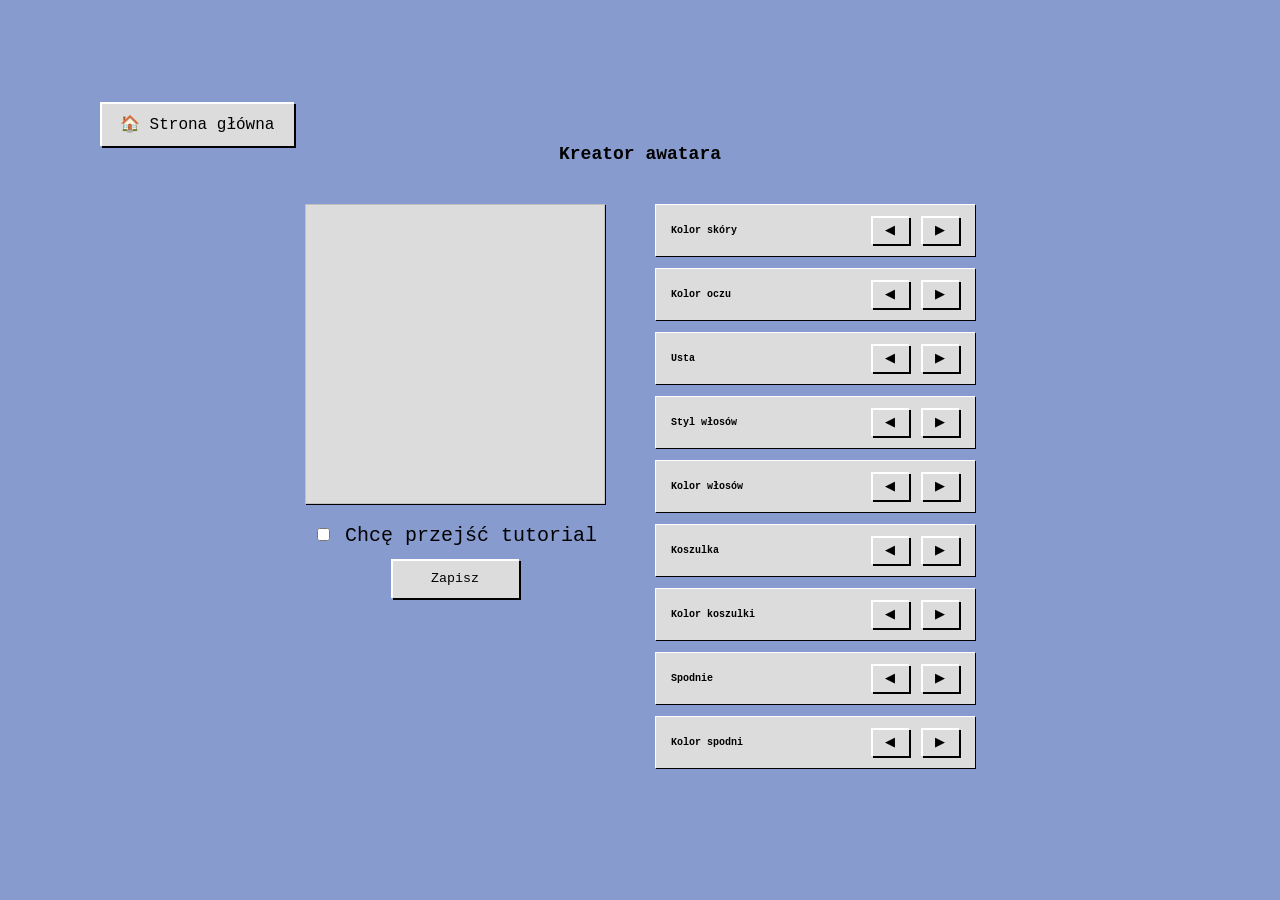
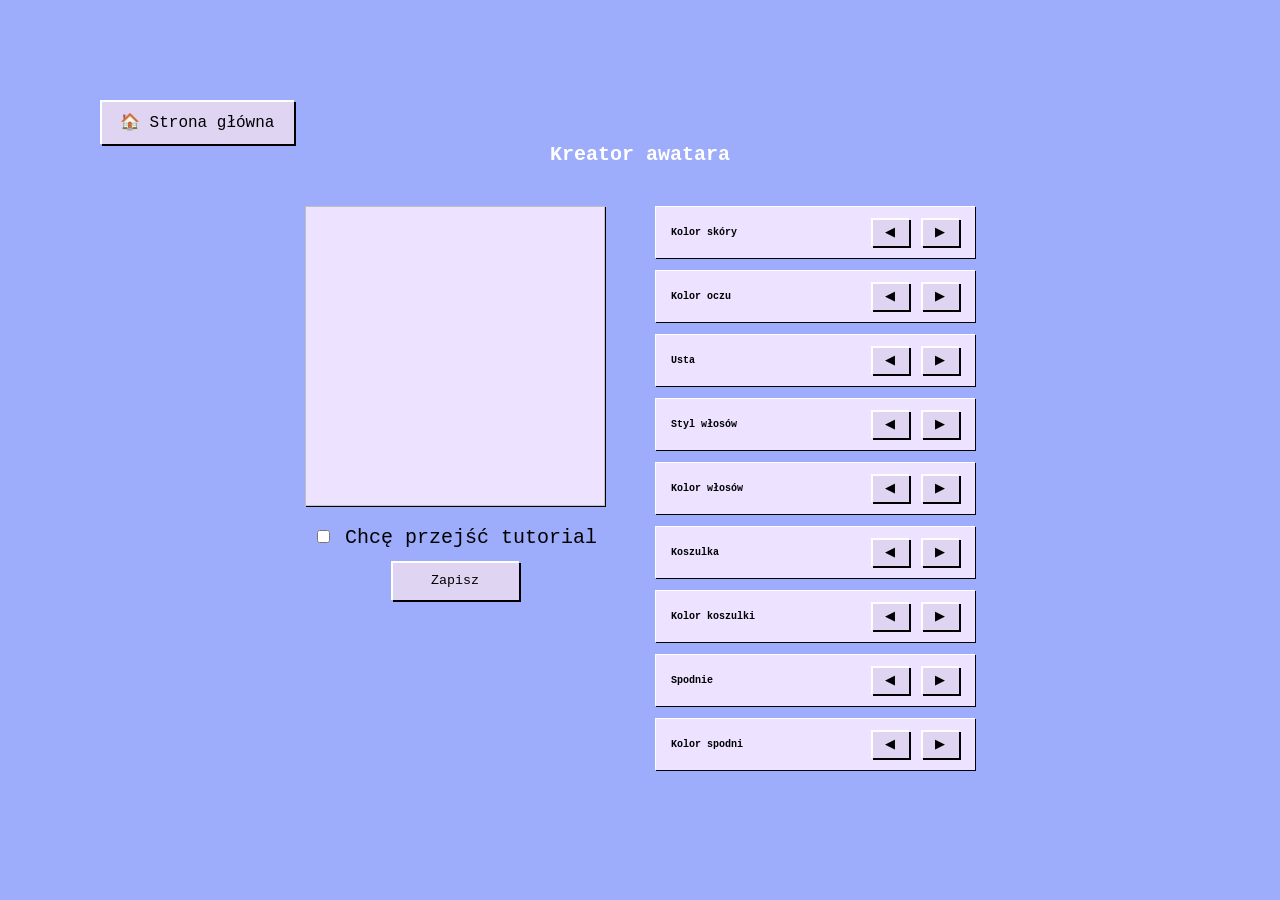

tlo

--- a/wybor awatara/style.css
+++ b/wybor awatara/style.css
@@ -2,9 +2,9 @@
 	--font-primary:"Press Start 2P", monospace;
 	--font-secondary:"Space Grotesk", sans-serif;
 	--font-third:"VT323", monospace;
-	--color-background:#879bce;
-	--color-bg:#cecece;
-	--color-card:#dcdcdc;
+    --color-bg:#9EACFC;
+    --color-card:#EDE2FF;
+    --color-button:#e0d4f3;
 	--shadow:inset 2px 2px 0 #fff, 2px 2px 0 #000;
 	--shadow-small:inset 1px 1px 0 #fff, 1px 1px 0 #000;
 }
@@ -14,7 +14,7 @@
 body{
 	margin:0;
 	font-family:var(--font-primary);
-	background:var(--color-background);
+	background:var(--color-bg);
 	display:flex;
 	justify-content:center;
 	align-items:center;
@@ -24,17 +24,15 @@ body{
 .app{
 	width:100%;
 	max-width:1100px;
-	/* background:var(--color-bg); */
 	padding:40px;
 	position:relative;
-	/* box-shadow:var(--shadow); */
 }
 .app h1{
 	text-align:center;
 	margin-bottom:40px;
-	font-size:18px;
+	font-size:20px;
 	font-weight:700;
-	color:#000;
+	color:#fff;
 }
 .home-btn{
 	position:absolute;
@@ -43,7 +41,7 @@ body{
 	text-decoration:none;
 	padding:12px 20px;
 	font-family:var(--font-third);
-	background:var(--color-card);
+	background:var(--color-button);
 	color:#000;
 	box-shadow:var(--shadow);
 }
@@ -66,7 +64,7 @@ body{
 	position:relative;
 	width:300px;
 	height:300px;
-	background:#dcdcdc;
+	background:var(--color-card);
 	box-shadow:var(--shadow-small);
 }
 .layer{
@@ -89,7 +87,7 @@ body{
 	justify-content:space-between;
 	gap:12px;
 	padding:12px 16px;
-	background:#dcdcdc;
+	background:var(--color-card);
 	box-shadow:var(--shadow-small);
 }
 .control span{
@@ -99,7 +97,7 @@ body{
 	color:#000;
 }
 button{
-	background:#dcdcdc;
+	background:var(--color-button);
 	color:#000;
 	font-family:var(--font-third);
 	padding:6px 14px;
@@ -123,7 +121,7 @@ button:active{
 	font-size:20px;
 }
 .start-btn{
-	background:var(--color-card);
+	background:var(--color-button);
 	color:#000;
 	font-family:var(--font-third);
 	padding:12px 40px;
